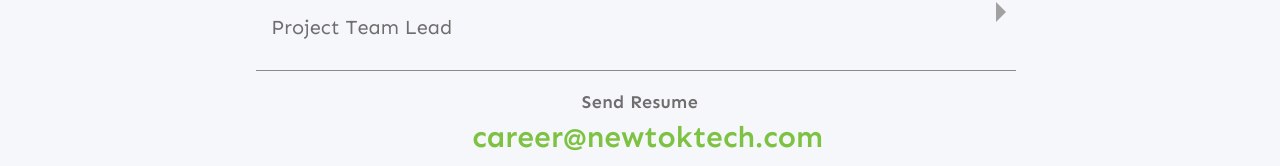
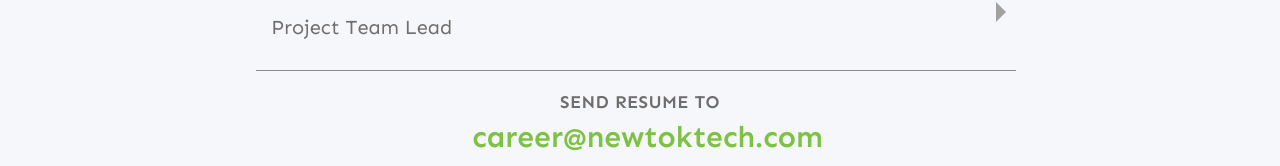
Before and after one commit to NewTokTech/NewTok, a Next.js app: page /careers in a window 1280 px wide. Shown: the part 634-800 px from the top of the page. Built offline with nearby package versions, Linux system fonts and the light colour scheme.

Commit message:
shibil:bug fix

```diff
--- a/src/app/careers/page.tsx
+++ b/src/app/careers/page.tsx
@@ -250,7 +250,7 @@
                     <div className="career-container">
                     <div className='flex justify-center'>
                             <p className="text-secondary lg:text-[18px]  mt-5 text-center  max-w-lg font-semibold">
-                                Send Resume
+                                SEND RESUME TO
                             </p>
                         </div>
                         <h1 className="text-secondary lg:text-[30px] text-[20px]  text-center font-semibold">
```
